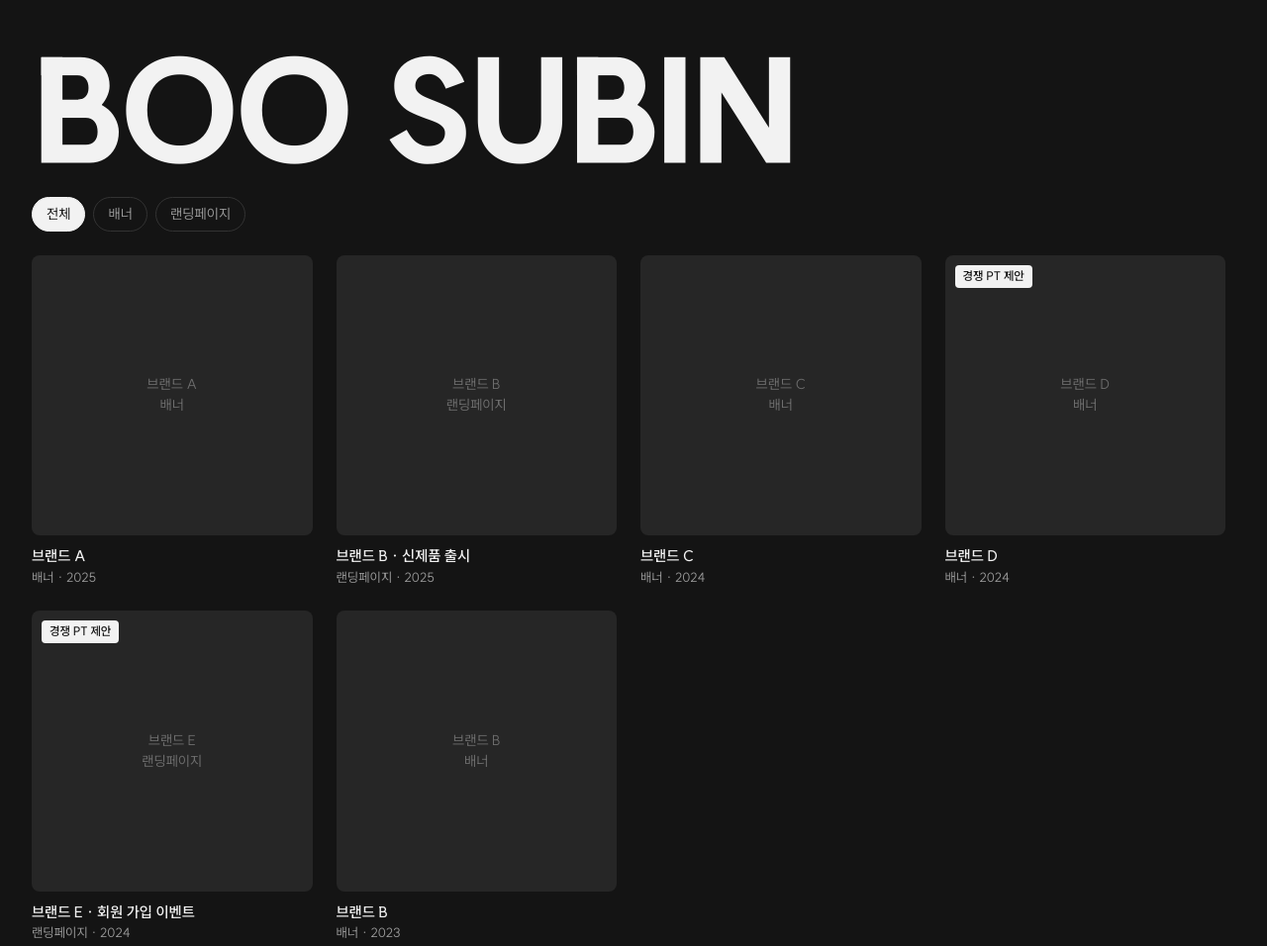
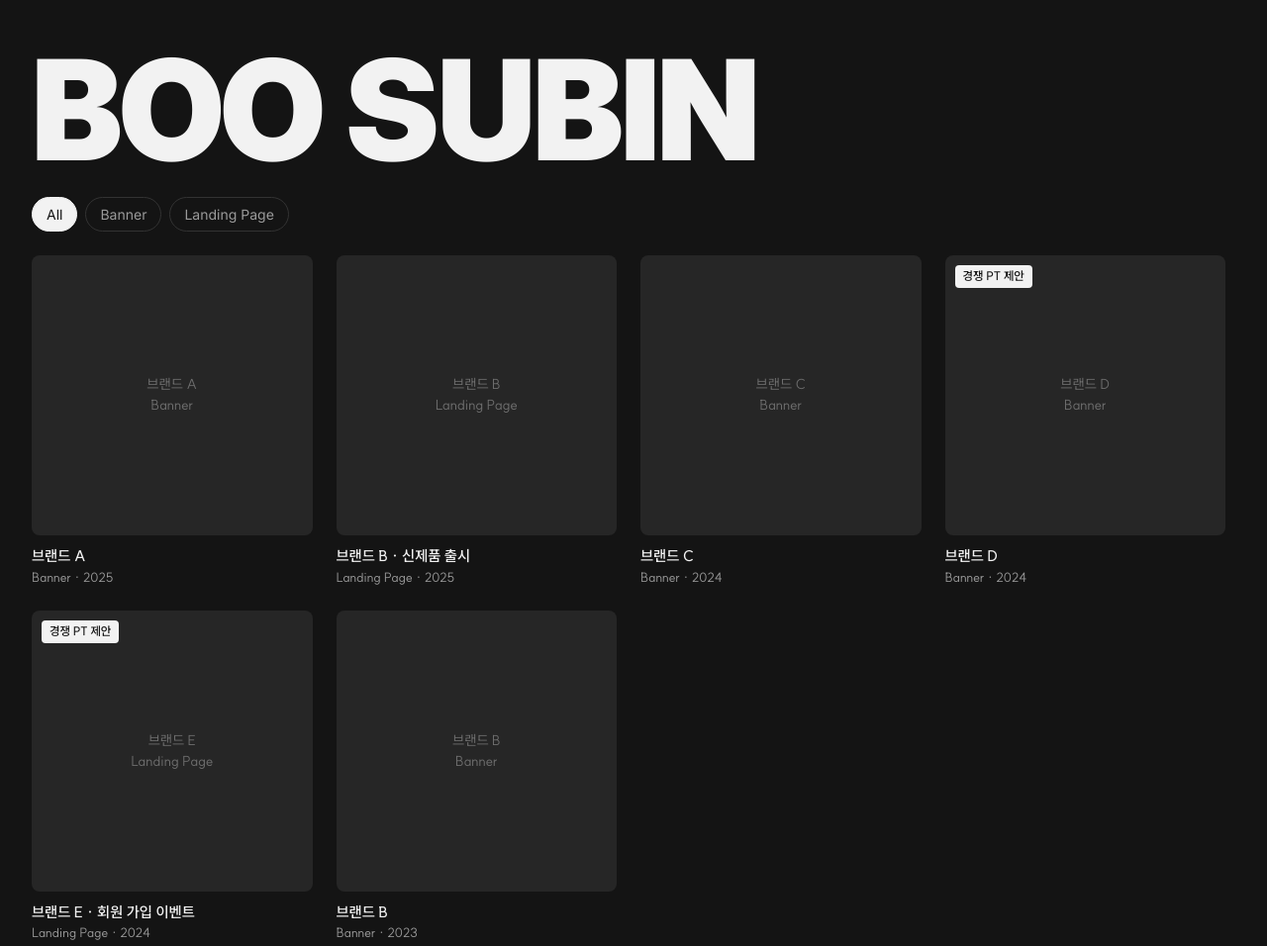
Before and after one commit to BooSubin/boosubin.github.io, a plain HTML site: page index.html in a window 1280 px wide. Shown: the whole page at 99% size. Drawn offline with Linux system fonts and the light colour scheme.

Commit message:
제목·필터에 Inter 적용, 필터를 영문으로 변경
Co-Authored-By: Claude Opus 5.5 <noreply@anthropic.com>
Claude-Session: https://claude.ai/code/session_01Gpd5Z6PjAkLEuUtx3h4xAu

```diff
--- a/css/style.css
+++ b/css/style.css
@@ -7,6 +7,17 @@
   font-weight: 100 900;
   font-style: normal;
   font-display: swap;
+}
+
+/* Inter (SIL Open Font License, fonts/Inter-LICENSE.txt) — 영문 제목·필터용, 라틴 문자만 포함 */
+@font-face {
+  font-family: "Inter Variable";
+  src: url("../fonts/Inter-Variable-latin.woff2") format("woff2-variations"),
+       url("../fonts/Inter-Variable-latin.woff2") format("woff2");
+  font-weight: 100 900;
+  font-style: normal;
+  font-display: swap;
+  unicode-range: U+0000-00FF, U+0131, U+0152-0153, U+02BB-02BC, U+02C6, U+02DA, U+02DC, U+0304, U+0308, U+0329, U+2000-206F, U+20AC, U+2122, U+2191, U+2193, U+2212, U+2215, U+FEFF, U+FFFD;
 }
 
 /* ---------- 디자인 변수 (색·폰트·간격은 여기서만 바꾼다) ---------- */
@@ -27,11 +38,13 @@
   --color-image-border: rgb(255 255 255 / 0.1);  /* 흰 배경 이미지가 배경에 묻히지 않게 하는 얇은 테두리 */
 
   --font-base: "SUIT Variable", -apple-system, BlinkMacSystemFont, "Apple SD Gothic Neo", "Noto Sans KR", sans-serif;
+  /* 영문 제목·필터: Inter. 한글이 섞이면 그 글자는 SUIT로 나온다 */
+  --font-display: "Inter Variable", var(--font-base);
 
   /* 상단 이름(BOO SUBIN): 화면 폭에 따라 48px~160px 사이에서 커진다 */
   --title-size: clamp(48px, 11vw, 160px);
   --title-weight: 900;
-  --title-tracking: -0.03em;
+  --title-tracking: -0.02em;
 
   --page-max: 1440px;
   --page-gutter: 16px;
@@ -135,6 +148,7 @@ img {
 
 .site-title {
   margin: 0;
+  font-family: var(--font-display);
   font-size: var(--title-size);
   font-weight: var(--title-weight);
   letter-spacing: var(--title-tracking);
@@ -153,6 +167,7 @@ img {
   padding: 6px 14px;
   border: 1px solid var(--color-line);
   border-radius: 999px;
+  font-family: var(--font-display);
   font-size: 14px;
   color: var(--color-text-sub);
 }
--- a/index.html
+++ b/index.html
@@ -6,6 +6,7 @@
   <meta name="robots" content="noindex, nofollow">
   <title>부수빈 포트폴리오</title>
   <link rel="preload" href="fonts/SUIT-Variable.woff2" as="font" type="font/woff2" crossorigin>
+  <link rel="preload" href="fonts/Inter-Variable-latin.woff2" as="font" type="font/woff2" crossorigin>
   <link rel="stylesheet" href="css/style.css">
   <script src="js/works.js" defer></script>
   <script src="js/gallery.js" defer></script>
--- a/js/gallery.js
+++ b/js/gallery.js
@@ -1,9 +1,9 @@
 'use strict';
 
 (() => {
-  const ALL = '전체';
+  const ALL = 'All';
   const PROPOSAL_LABEL = '경쟁 PT 제안';
-  const LANDING_CATEGORY = '랜딩페이지';
+  const LANDING_CATEGORY = 'Landing Page';
 
   const filterList = document.querySelector('[data-filter-list]');
   const grid = document.querySelector('[data-grid]');
--- a/js/works.js
+++ b/js/works.js
@@ -6,7 +6,8 @@
   항목 설명
   brand      브랜드 이름 (필수)
   title      작업 이름 (선택) 같은 브랜드 작업이 여러 개일 때 구분용. 예: "봄 프로모션"
-  category   카테고리 (필수) 예: "배너", "랜딩페이지". 새 이름을 쓰면 필터 버튼이 자동으로 생깁니다.
+  category   카테고리 (필수) 영문으로 적습니다. 예: "Banner", "Landing Page". 새 이름을 쓰면 필터 버튼이 자동으로 생깁니다.
+             ("Landing Page"는 긴 이미지를 세로로 보여주는 방식으로 열립니다.)
   year       연도 (필수) 숫자로 적습니다. 예: 2025
   type       "집행" 또는 "제안" (필수) "제안"이면 '경쟁 PT 제안' 표시가 붙습니다.
   role       맡은 역할 (선택)
@@ -21,7 +22,7 @@
 const WORKS = [
   {
     brand: "브랜드 A",
-    category: "배너",
+    category: "Banner",
     year: 2025,
     type: "집행",
     role: "배너 디자인 전담",
@@ -38,7 +39,7 @@ const WORKS = [
   {
     brand: "브랜드 B",
     title: "신제품 출시",
-    category: "랜딩페이지",
+    category: "Landing Page",
     year: 2025,
     type: "집행",
     role: "랜딩페이지 디자인",
@@ -47,7 +48,7 @@ const WORKS = [
   },
   {
     brand: "브랜드 C",
-    category: "배너",
+    category: "Banner",
     year: 2024,
     type: "집행",
     role: "배너 디자인 전담",
@@ -62,7 +63,7 @@ const WORKS = [
   },
   {
     brand: "브랜드 D",
-    category: "배너",
+    category: "Banner",
     year: 2024,
     type: "제안",
     role: "제안 시안 디자인",
@@ -77,7 +78,7 @@ const WORKS = [
   {
     brand: "브랜드 E",
     title: "회원 가입 이벤트",
-    category: "랜딩페이지",
+    category: "Landing Page",
     year: 2024,
     type: "제안",
     role: "랜딩페이지 디자인",
@@ -85,7 +86,7 @@ const WORKS = [
   },
   {
     brand: "브랜드 B",
-    category: "배너",
+    category: "Banner",
     year: 2023,
     type: "집행",
     images: [
```
Also changed, not shown: fonts/Inter-LICENSE.txt (added), fonts/Inter-Variable-latin.woff2 (added).
